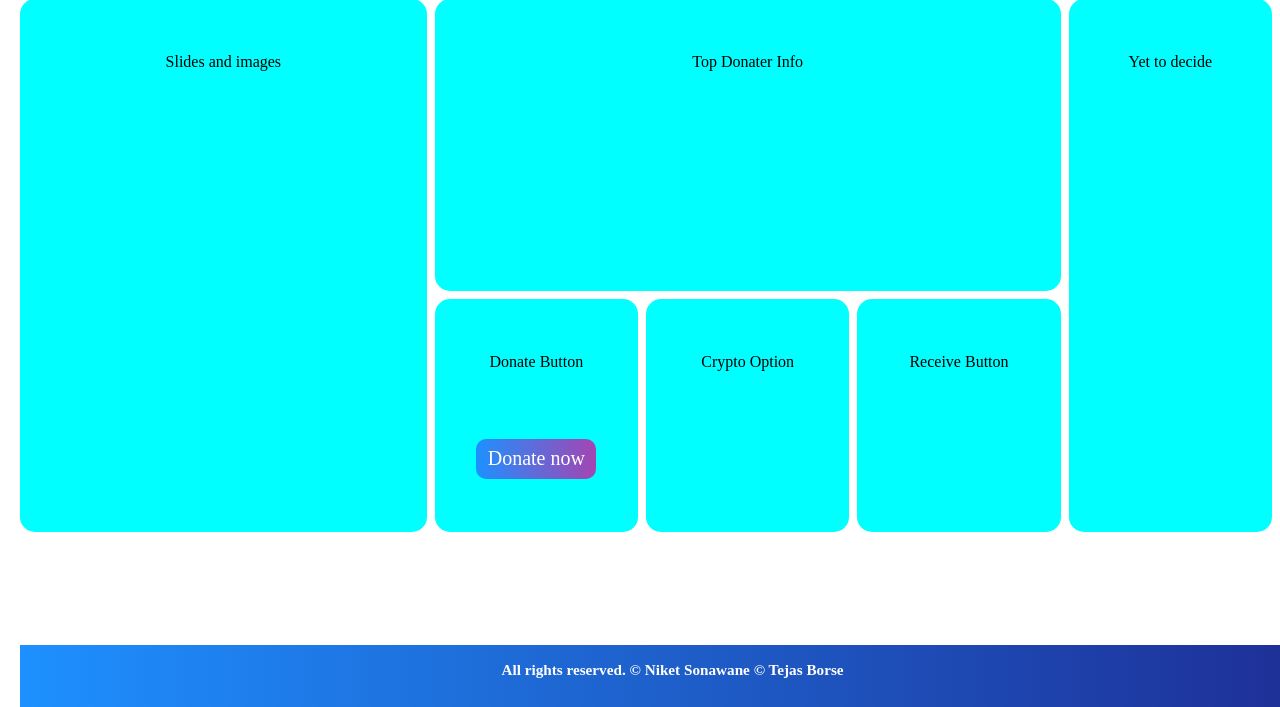
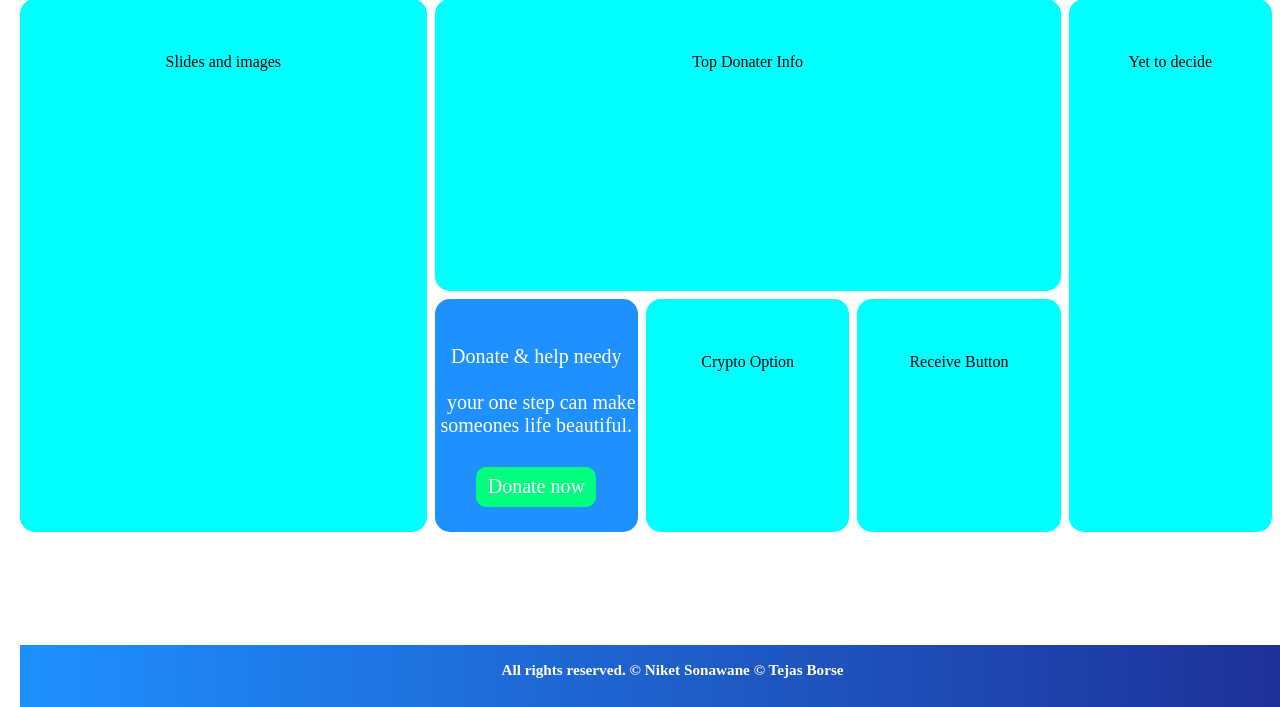
Before and after one commit to tejasborse123/Donation_Website, a PHP site: page / in a window 1280 px wide. Shown: the part 93-800 px from the top of the page. Run offline with PHP 8.4, Linux system fonts and the light colour scheme.

Commit message:
content updation

```diff
--- a/homecss.css
+++ b/homecss.css
@@ -81,9 +81,11 @@
 .content3{
   height: 100%;
   width: 100%;
-  background: cyan;
+  background: dodgerblue;
   grid-area: content3;
   border-radius: 15px;
+  font-size: 20px;
+  color: white;
 }
 
 .content4{
@@ -114,13 +116,14 @@
 #donatebtn{
     border-radius: 10px;
     border: none;
-    margin-top: 50px;
+    margin-top: 30px;
+    margin-bottom: 20px;
     font-size: 20;
     font-family: serif;
     height: 40;
     width: 120;
     color: white;
-    background: -webkit-linear-gradient(right, #a445b2, dodgerblue);
+    background: springgreen;
 
    }
 
--- a/index.html
+++ b/index.html
@@ -46,7 +46,7 @@
 <!--- //////////////////////////////////////////////////////////////////////// Actual Content //////////////////////////////////////////////////////////////////////////// -->
       <div class="content1"><br><br><br>Slides and images</div>
       <div class="content2"><br><br><br>Top Donater Info</div>
-      <div class="content3"><br><br><br>Donate Button <br><br>
+      <div class="content3"><br><br>Donate & help needy<br><br> &nbsp your one step can make someones life beautiful.<br>
 
          <button class="contentbtn" id="donatebtn">Donate now </button>
 
```
